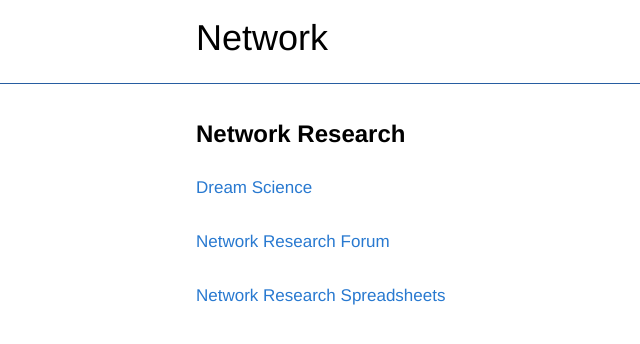
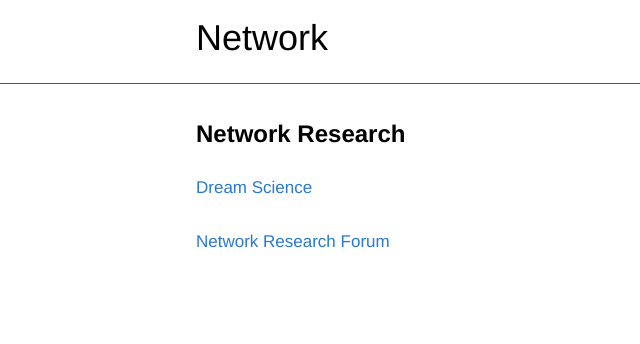
Before and after one commit to networkf/network.github.io, a Jekyll site: the page built from research.md, in a window 1280 px wide. Shown: the top 344 px of the page, without its empty margins (79-719 px from the left). Built offline with Jekyll 4.4.1, drawn with Linux system fonts in a browser that asks for light colours; some web fonts are replaced; our own code applies the rules of GitHub Pages for plain Markdown files; the repository's description, which GitHub fills in, is left out.

Commit message:
Update research.md

```diff
--- a/research.md
+++ b/research.md
@@ -13,5 +13,3 @@ layout: default
 [Network Research Forum](https://network.flarum.cloud)
 <br>
 <br>
-[Network Research Spreadsheets](https://research.network.com.de)
-<br>
```
